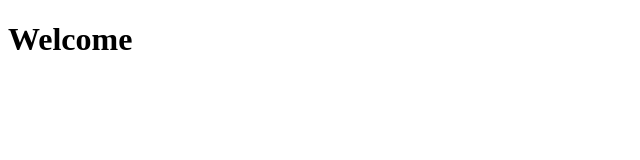
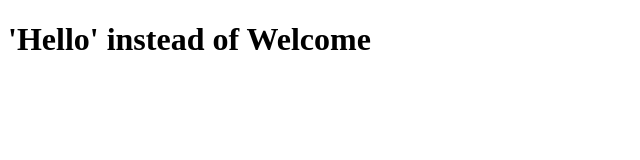
Before and after one commit to aliuk2012/code-club-1, a plain HTML site: page index.html in a window 1280 px wide. Shown: the whole page, without its empty margins (0-640 px from the left). Drawn offline with Linux system fonts and the light colour scheme.

Commit message:
changed tittle

```diff
--- a/index.html
+++ b/index.html
@@ -5,6 +5,6 @@
     <title>Our Store</title>
   </head>
   <body>
-    <h1>Welcome</h1>
+    <h1>'Hello' instead of Welcome</h1>
   </body>
 </html>
```
